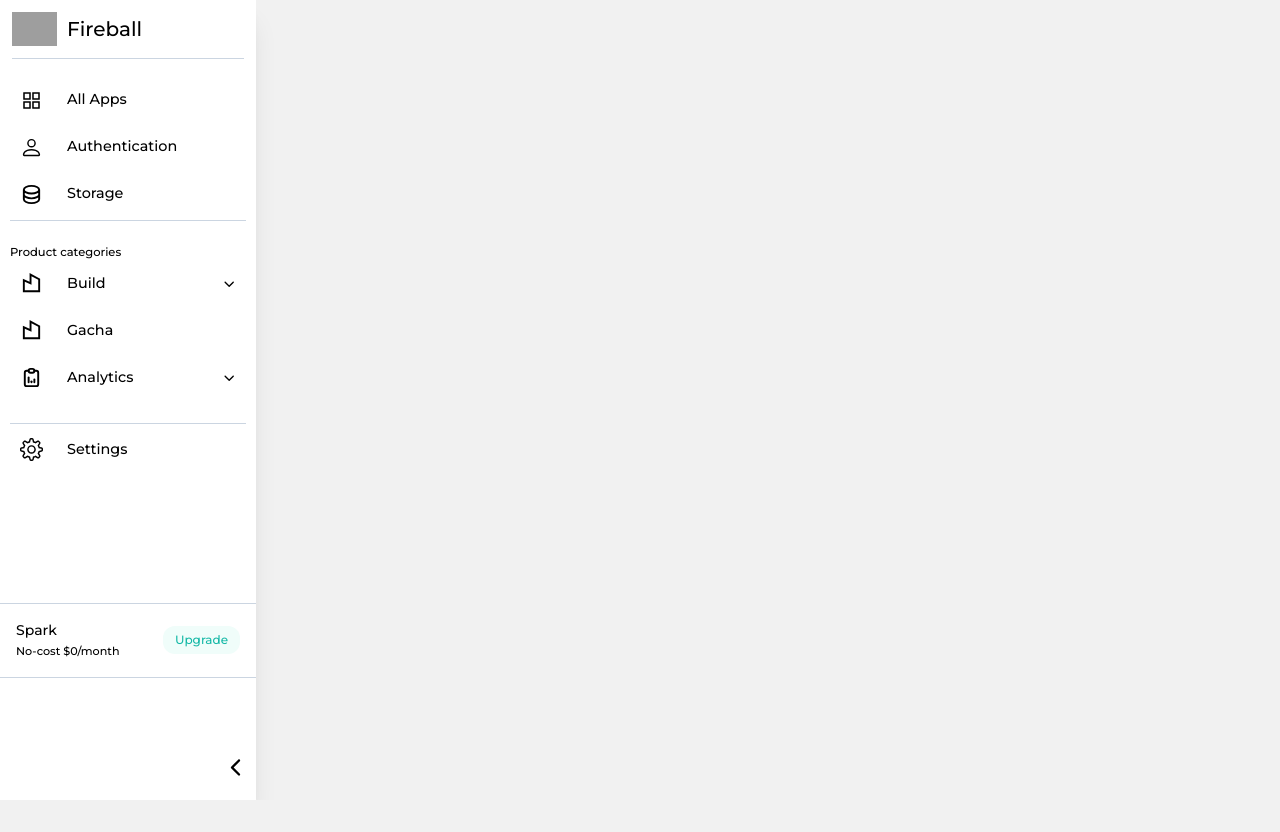
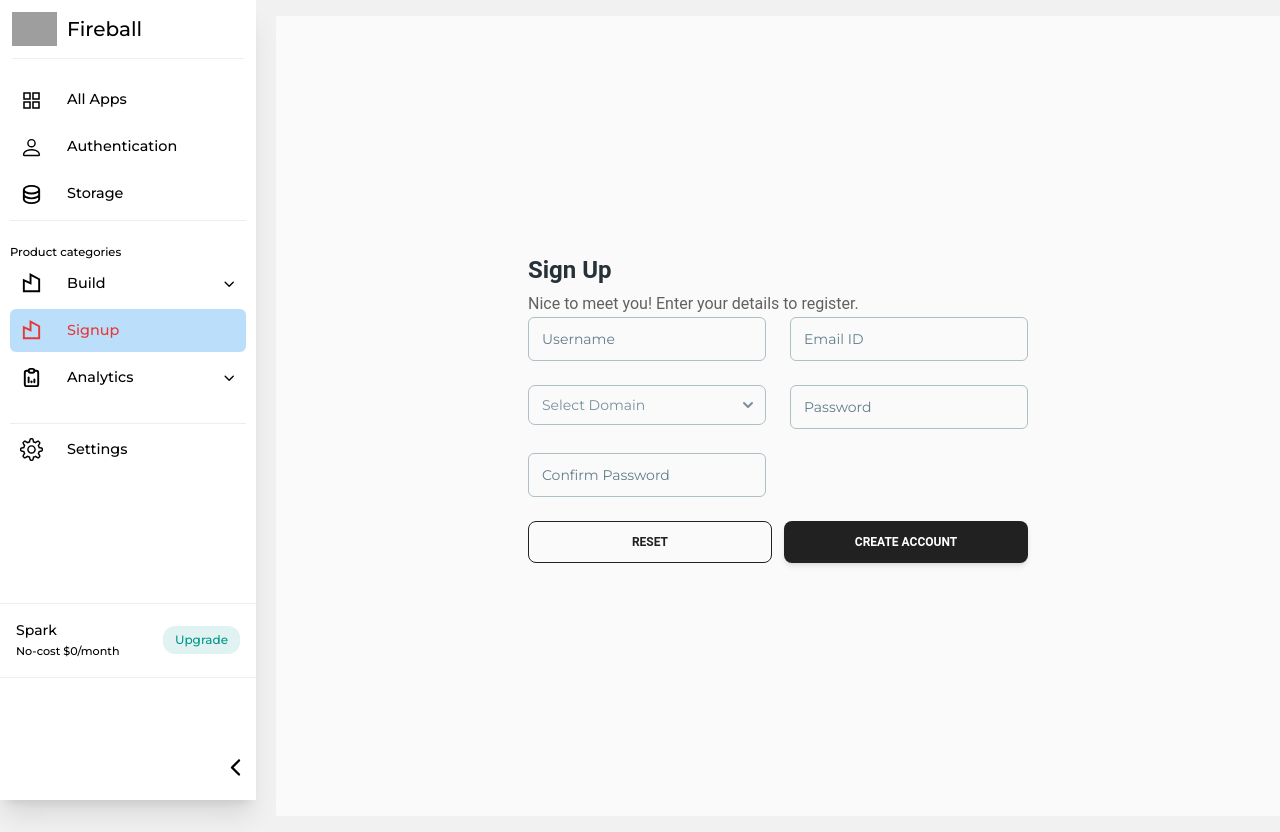
Before and after one commit to nguyentuanhung123/Sidebar-with-submenu-using-tailwind-and-framer-motion, a React (Create React App) app: page /signup in a window 1280 px wide. Before the commit the page ends 800 px from the top, so only its background shows below. Built offline with nearby package versions, Linux system fonts and the light colour scheme; grey boxes are pictures that could not be loaded.

Commit message:
add signup and using react-hook-form

```diff
--- a/package.json
+++ b/package.json
@@ -3,6 +3,7 @@
   "version": "0.1.0",
   "private": true,
   "dependencies": {
+    "@material-tailwind/react": "^2.1.8",
     "@testing-library/jest-dom": "^5.17.0",
     "@testing-library/react": "^13.4.0",
     "@testing-library/user-event": "^13.5.0",
@@ -10,6 +11,7 @@
     "postcss": "^8.4.32",
     "react": "^18.2.0",
     "react-dom": "^18.2.0",
+    "react-hook-form": "^7.49.2",
     "react-icons": "^4.12.0",
     "react-responsive": "^9.0.2",
     "react-scripts": "5.0.1",
--- a/src/App.jsx
+++ b/src/App.jsx
@@ -7,6 +7,7 @@
 import Settings from "./pages/Settings";
 import Storage from "./pages/Storage";
 import Gacha from "./pages/Gacha";
+import SignUp from "./pages/SignUp";
 
 const App = () => {
   return (
@@ -17,7 +18,7 @@
           <Route path="/authentication" element={<Authentication />} />
           <Route path="/storage" element={<Storage />} />
           <Route path="/settings" element={<Settings />} />
-          <Route path="/gacha" element={<Gacha />} />
+          <Route path="/signup" element={<SignUp />} />
           <Route path="/build/:bID" element={<Build />} />
           <Route path="/analytics/:aID" element={<Analytics />} />
         </Routes>
--- a/src/index.css
+++ b/src/index.css
@@ -18,6 +18,10 @@
   }
 }
 
+.error-text {
+  @apply text-red-500 text-xs ml-0.5 font-medium;
+}
+
 .link {
   @apply p-2.5 flex rounded-md gap-6 items-center md:cursor-pointer cursor-default duration-300 font-medium;
 }
--- a/src/layouts/sidebar/Sidebar.jsx
+++ b/src/layouts/sidebar/Sidebar.jsx
@@ -108,7 +108,7 @@
             menus: ["auth", "app settings", "storage", "hosting"],
         },
         {
-            name: "gacha",
+            name: "signup",
             icon: RiBuilding3Line,
         },
         {
@@ -150,7 +150,7 @@
                         {
                             mainMenusList?.map((menu, index) => {
                                 return (
-                                    <li>
+                                    <li key={menu.name}>
                                         <NavLink to={menu.path} className="link">
                                             <menu.icon size={23} className="min-w-max" />
                                             {/* max-content : nội dung trong thẻ này sẽ được đẩy lên trong 1 dòng -> chữ bị thừa phải kéo màn hình mới thấy */}
--- /dev/null
+++ b/src/pages/SignUp.jsx
@@ -0,0 +1,208 @@
+import { Card, Input, Typography, Select, Option, Button } from "@material-tailwind/react";
+import { useEffect } from "react";
+import { useForm, Controller } from "react-hook-form"
+
+const SignUp = () => {
+    // npm i @material-tailwind/react
+    // npm install react-hook-form
+
+    const {
+        control,
+        handleSubmit,
+        formState: { errors },
+        getValues,
+        watch,
+        unregister,
+        reset
+    } = useForm({
+        mode: 'onTouched'
+    });
+
+    const domain = watch("domain");// value of domain
+
+    // * Remove from FORM
+    useEffect(() => {
+        if (domain !== 'others') {
+            unregister("otherdomainname");
+        }
+    }, [domain, unregister]);
+
+    const onSubmit = (data) => console.log(data)
+
+
+    return (
+        <div className="h-screen grid place-items-center bg-gray-50">
+            <Card color="transparent" shadow={false}>
+                <Typography variant="h4" color="blue-gray">
+                    Sign Up
+                </Typography>
+                <Typography color="gray" className="mt-1 font-normal">
+                    Nice to meet you! Enter your details to register.
+                </Typography>
+                <form
+                    className="mb-4 w-[500px] grid grid-cols-2 gap-6"
+                    onSubmit={handleSubmit(onSubmit)}
+                >
+                    <div>
+                        <Controller
+                            name="username"
+                            rules={{
+                                required: "User is Required",
+                                minLength: {
+                                    value: 6,
+                                    message: "Minium 6 characters required"
+                                }
+                            }}
+                            control={control}
+                            render={({ field }) => (
+                                <Input
+                                    size="lg"
+                                    {...field}
+                                    label="Username"
+                                    error={Boolean(errors?.username?.message)} />
+                            )}
+                        />
+                        {
+                            errors?.username?.message && (
+                                <span className="error-text">{errors?.username?.message}</span>
+                            )
+                        }
+                    </div>
+                    <div>
+                        <Controller
+                            name="email"
+                            control={control}
+                            rules={{
+                                required: "Email ID is Required",
+                                pattern: {
+                                    value: /^([a-zA-Z0-9._%-]+@[a-zA-Z0-9.-]+\.[a-zA-Z]{2,})$/,
+                                    message: "Email ID is invalid"
+                                }
+                            }}
+                            render={({ field }) => (
+                                <Input
+                                    type="email"
+                                    size="lg"
+                                    {...field}
+                                    label="Email ID"
+                                    error={Boolean(errors?.username?.message)}
+                                />
+                            )}
+                        />
+                        {
+                            errors?.email?.message && (
+                                <span className="error-text">{errors?.email?.message}</span>
+                            )
+                        }
+                    </div>
+                    <div>
+                        <Controller
+                            name="domain"
+                            control={control}
+                            rules={{
+                                required: "Domain is Required",
+                            }}
+                            render={({ field }) => (
+                                <Select
+                                    label="Select Domain"
+                                    {...field}
+                                    error={Boolean(errors?.domain?.message)}
+                                >
+                                    <Option value="designer">Designer</Option>
+                                    <Option value="dev">Developer</Option>
+                                    <Option value="tester">Tester</Option>
+                                    <Option value="others">Others</Option>
+                                </Select>
+                            )}
+                        />
+                        {
+                            errors?.domain?.message && (
+                                <span className="error-text">{errors?.domain?.message}</span>
+                            )
+                        }
+                    </div>
+                    {
+                        domain === 'others' && (
+                            <div>
+                                <Controller
+                                    name="otherdomainname"
+                                    control={control}
+                                    rules={{
+                                        required: "Domain Name is Required",
+                                    }}
+                                    render={({ field }) => (
+                                        <Input
+                                            {...field}
+                                            size="lg"
+                                            label="Type Here"
+                                            error={Boolean(errors?.otherdomainname?.message)} />
+                                    )}
+                                />
+                                {
+                                    errors?.otherdomainname?.message && (
+                                        <span className="error-text">{errors?.otherdomainname?.message}</span>
+                                    )
+                                }
+                            </div>
+                        )
+                    }
+                    <div>
+                        <Controller
+                            name="password"
+                            control={control}
+                            rules={{
+                                required: "Password is Required",
+                                pattern: {
+                                    value: /^(?=.*[a-z])(?=.*[A-Z])(?=.*\d)(?=.*[#$@!%&*?])[A-Za-z\d#$@!%&*?]{8,30}$/,
+                                    message: "Password not strong enough"
+                                }
+                            }}
+                            render={({ field }) => (
+                                <Input
+                                    type="password"
+                                    {...field}
+                                    size="lg"
+                                    label="Password"
+                                    error={Boolean(errors?.password?.message)} />
+                            )}
+                        />
+                        {
+                            errors?.password?.message && (
+                                <span className="error-text">{errors?.password?.message}</span>
+                            )
+                        }
+                    </div>
+                    <div>
+                        <Controller
+                            name="confirmpassword"
+                            control={control}
+                            rules={{
+                                required: "Confirm Password is Required",
+                                validate: (value) => getValues('password') === value || "Password do not match",
+                            }}
+                            render={({ field }) => (
+                                <Input
+                                    type="password"
+                                    {...field}
+                                    size="lg"
+                                    label="Confirm Password"
+                                    error={Boolean(errors?.confirmpassword?.message)} />
+                            )}
+                        />
+                        {
+                            errors?.confirmpassword?.message && (
+                                <span className="error-text">{errors?.confirmpassword?.message}</span>
+                            )
+                        }
+                    </div>
+                    <div className="col-span-2 grid grid-cols-2 gap-3">
+                        <Button type="reset" variant="outlined" onClick={() => reset()}>Reset</Button>
+                        <Button type="submit">Create Account</Button>
+                    </div>
+                </form>
+            </Card>
+        </div>
+    )
+};
+
+export default SignUp;
--- a/tailwind.config.js
+++ b/tailwind.config.js
@@ -1,7 +1,13 @@
 /** @type {import('tailwindcss').Config} */
-module.exports = {
+
+const withMT = require("@material-tailwind/react/utils/withMT");
+
+module.exports = withMT({
   mode: "jit",
-  content: ["./index.html", "./src/**/*.{js,ts,jsx,tsx}"],
+  content: ["./index.html",
+    "./src/**/*.{js,ts,jsx,tsx}",
+    "path-to-your-node_modules/@material-tailwind/react/components/**/*.{js,ts,jsx,tsx}",
+    "path-to-your-node_modules/@material-tailwind/react/theme/components/**/*.{js,ts,jsx,tsx}"],
   theme: {
     extend: {
       fontFamily: {
@@ -11,4 +17,4 @@
   },
   plugins: [require("tailwind-scrollbar")],
   //npm i tailwind-scrollbar
-};
+});
```
Also changed, not shown: 1 other file (tests, documents, lock files or other folders).
